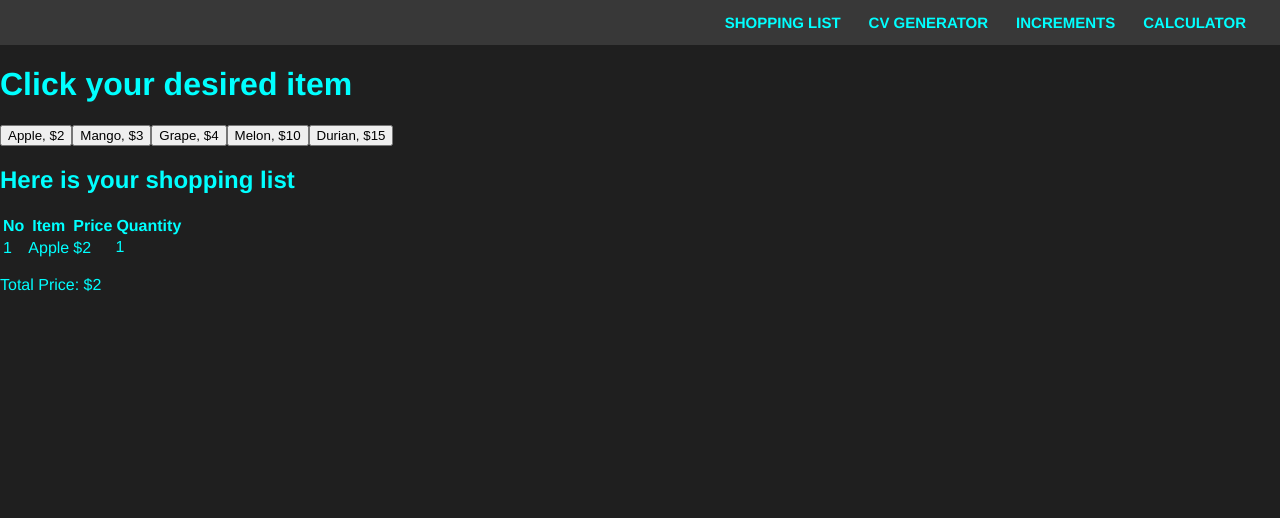
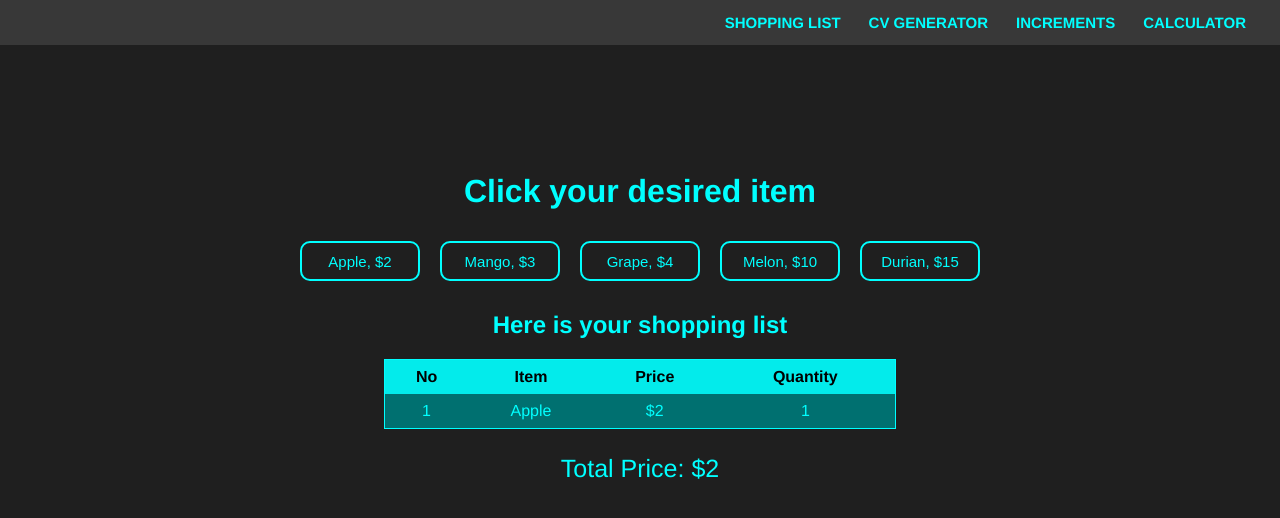
Before and after one commit to Hafizhzfr/i-seoul-you-web-design, a React (Create React App) app: page /shopping-list in a window 1280 px wide. Both pictures are taken after a click on the button "Apple, $2". Shown: the top 518 px of the page. Built offline with nearby package versions, Linux system fonts and the light colour scheme.

Commit message:
all test green, apps done!

```diff
--- a/package.json
+++ b/package.json
@@ -3,11 +3,15 @@
   "version": "0.1.0",
   "private": true,
   "dependencies": {
+    "@fortawesome/fontawesome-svg-core": "^1.2.36",
+    "@fortawesome/free-solid-svg-icons": "^5.15.4",
+    "@fortawesome/react-fontawesome": "^0.1.16",
     "axios": "^0.24.0",
     "jest-when": "^3.4.2",
     "prop-types": "^15.7.2",
     "react": "^17.0.2",
     "react-dom": "^17.0.2",
+    "react-icons": "^4.3.1",
     "react-router-dom": "^6.0.2",
     "react-scripts": "4.0.3",
     "web-vitals": "^1.1.2"
--- a/src/ShoppingList/ShoppingItem.jsx
+++ b/src/ShoppingList/ShoppingItem.jsx
@@ -1,6 +1,8 @@
 import PropTypes from 'prop-types';
+import './ShoppingList.css';
 
 const ShoppingItem = ({ rawList, realList, totalPrice }) => {
+  // COUNT OCCURENCES OF ELEMENT INSIDE AN ARRAY
   const countOccurences = (shoppingItem) => {
     let occurences = 0;
     for (let index = 0; index < rawList.length; index += 1) {
@@ -22,8 +24,9 @@
           {'$'}
           {priceInput}
         </td>
+        <td>
           {countOccurences(shoppingItem)}
-        <td />
+        </td>
       </tr>
     );
   });
@@ -31,20 +34,16 @@
   return (
     <>
       <h2>Here is your shopping list</h2>
-      <table>
-        <thead>
+      <table className="shopping-list">
         <tr>
           <th>No</th>
           <th>Item</th>
           <th>Price</th>
           <th>Quantity</th>
         </tr>
-        </thead>
-        <tbody>
         {renderTableData(realList)}
-        </tbody>
       </table>
-      <p>
+      <p className="price-text">
         Total Price:
         {' $'}
         {totalPrice}
--- /dev/null
+++ b/src/ShoppingList/ShoppingList.css
@@ -0,0 +1,50 @@
+.shopping-list-container{
+    text-align: center;
+    margin:10% 0 auto;
+}
+.shopping-list {
+  border-collapse: collapse;
+  border-spacing: 0;
+  width: 40%;
+  margin-left: auto;
+  margin-right: auto;
+  border: 1px solid aqua;
+}
+
+.shopping-list th, td {
+  text-align: center;
+  padding: 8px;
+}
+
+.shopping-list th{
+    background-color: rgba(0, 255, 255, 0.911);
+    color: black;
+}
+
+.shopping-list tr:nth-child(even){
+    background-color: rgb(0, 112, 112);
+}
+
+.button-fruit{
+    text-align: center;
+    margin:10px 10px;
+    /* display:block; */
+    background-color: rgb(31,31,31);
+    border: 2px solid aqua;
+    color: aqua;
+    height: 40px;
+    width: 120px;
+    border-radius: 10px;
+    font-size: 15px;
+    transition: .2s;
+}
+
+.button-fruit:hover{
+    background-color: aqua;
+    color: rgb(31,31,31);
+    transition: .2s;
+}
+
+.price-text{
+    font-size: 25px;
+}
--- a/src/ShoppingList/ShoppingList.jsx
+++ b/src/ShoppingList/ShoppingList.jsx
@@ -1,12 +1,14 @@
 import { useState } from 'react';
 import ShoppingItem from './ShoppingItem';
+import './ShoppingList.css';
 
 const ShoppingList = () => {
   const [rawList, setRawList] = useState([]);
   const [totalPrice, setTotalPrice] = useState(0);
-  //   const [realList, setRealList] = useState([]);
+  const [isPressed, setIsPressed] = useState(false);
 
   const handleClick = (event) => {
+    setIsPressed(true);
     const itemInput = event.target.name;
     const priceInput = event.target.value;
     setRawList([...rawList, {
@@ -21,15 +23,25 @@
     return index === rawList.findIndex((obj) => JSON.stringify(obj) === _value);
   });
 
+  const renderShoppingList = () => {
+    if (!isPressed) {
+      return <p>your shopping list will appear once you click on item</p>;
+    }
+    return (
+      <ShoppingItem rawList={rawList} realList={realList} totalPrice={totalPrice} />
+
+    );
+  };
+
   return (
     <div className="shopping-list-container">
       <h1>Click your desired item</h1>
-      <button type="button" name="Apple" value="2" onClick={handleClick}>Apple, $2</button>
-      <button type="button" name="Mango" value="3" onClick={handleClick}>Mango, $3</button>
-      <button type="button" name="Grape" value="4" onClick={handleClick}>Grape, $4</button>
-      <button type="button" name="Melon" value="10" onClick={handleClick}>Melon, $10</button>
-      <button type="button" name="Durian" value="15" onClick={handleClick}>Durian, $15</button>
-      <ShoppingItem rawList={rawList} realList={realList} totalPrice={totalPrice} />
+      <button className="button-fruit" type="button" name="Apple" value="2" onClick={handleClick}>Apple, $2</button>
+      <button className="button-fruit" type="button" name="Mango" value="3" onClick={handleClick}>Mango, $3</button>
+      <button className="button-fruit" type="button" name="Grape" value="4" onClick={handleClick}>Grape, $4</button>
+      <button className="button-fruit" type="button" name="Melon" value="10" onClick={handleClick}>Melon, $10</button>
+      <button className="button-fruit" type="button" name="Durian" value="15" onClick={handleClick}>Durian, $15</button>
+      {renderShoppingList()}
     </div>
   );
 };
```
Also changed, not shown: 2 other files (tests, documents, lock files or other folders). Lines whose indentation alone changed are shown as unchanged.
